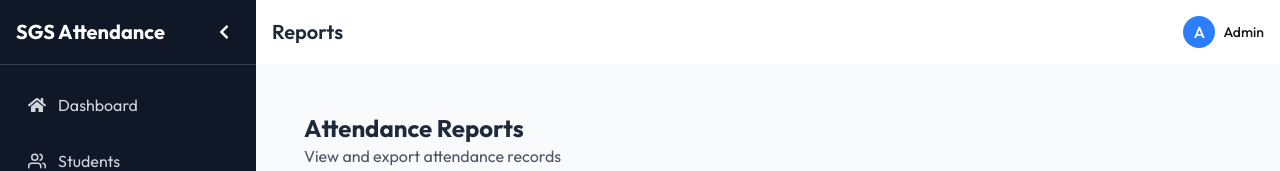
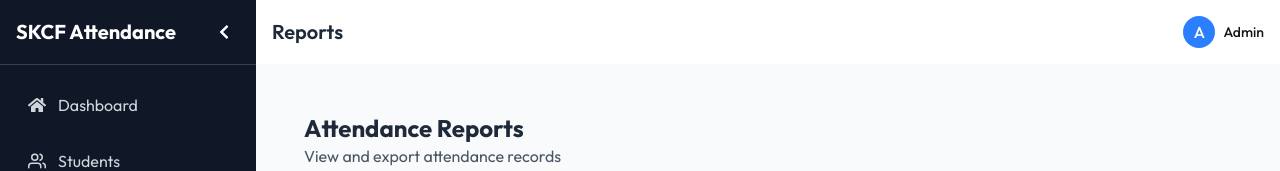
Before and after one commit to alikamatu/skc-attendance, a Next.js app in the folder frontend/: page /dashboard/reports in a window 1280 px wide. Shown: the top 171 px of the page. Built offline with nearby package versions, Linux system fonts and the light colour scheme.

Commit message:
Update DashboardLayout.tsx

```diff
--- a/frontend/app/components/DashboardLayout.tsx
+++ b/frontend/app/components/DashboardLayout.tsx
@@ -78,7 +78,7 @@ const DashboardLayout = ({ children }: { children: React.ReactNode }) => {
                 exit={{ opacity: 0 }}
                 className="text-xl font-bold whitespace-nowrap"
               >
-                SGS Attendance
+                SKCF Attendance
               </motion.h1>
             )}
           </AnimatePresence>
```
